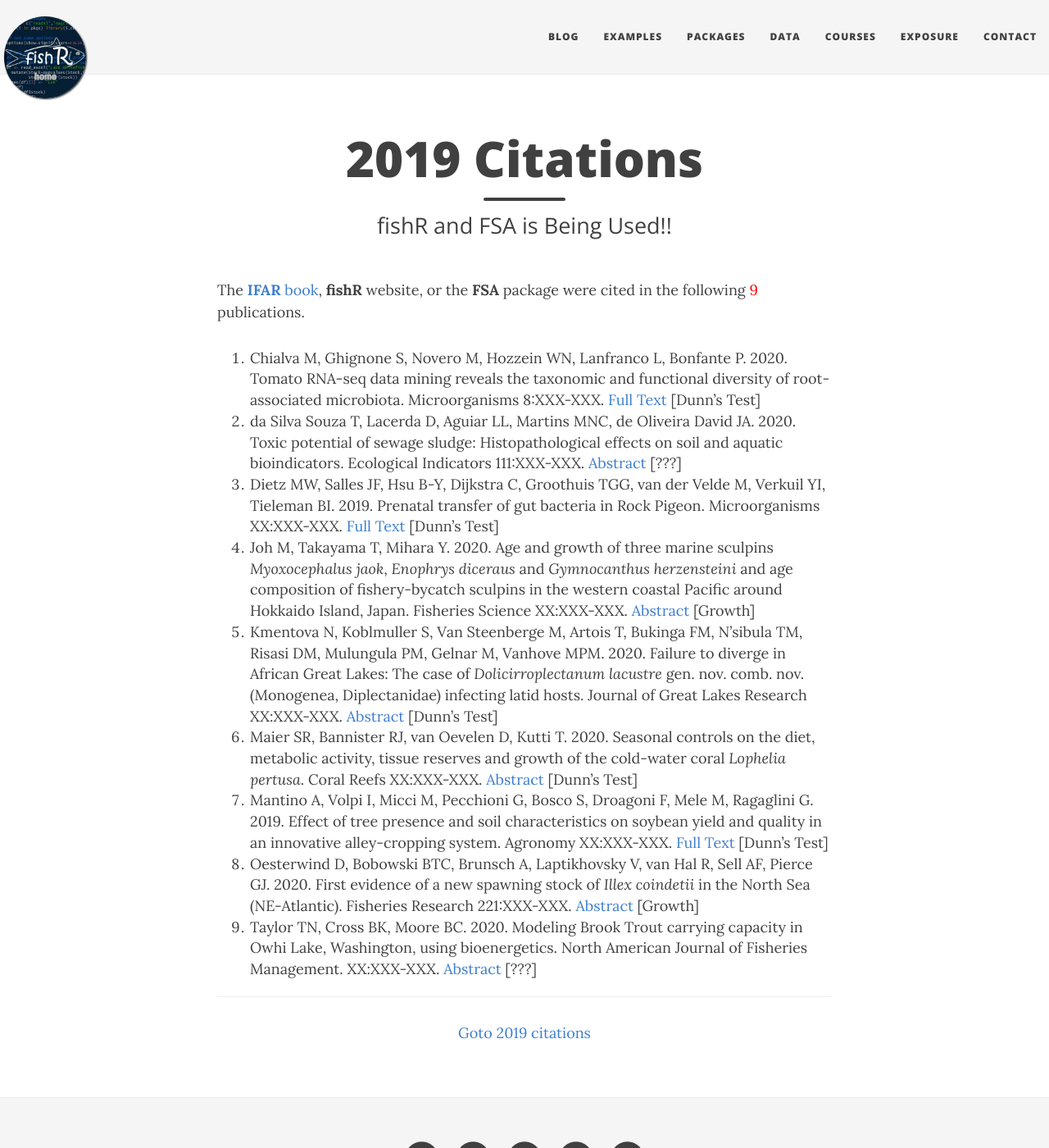
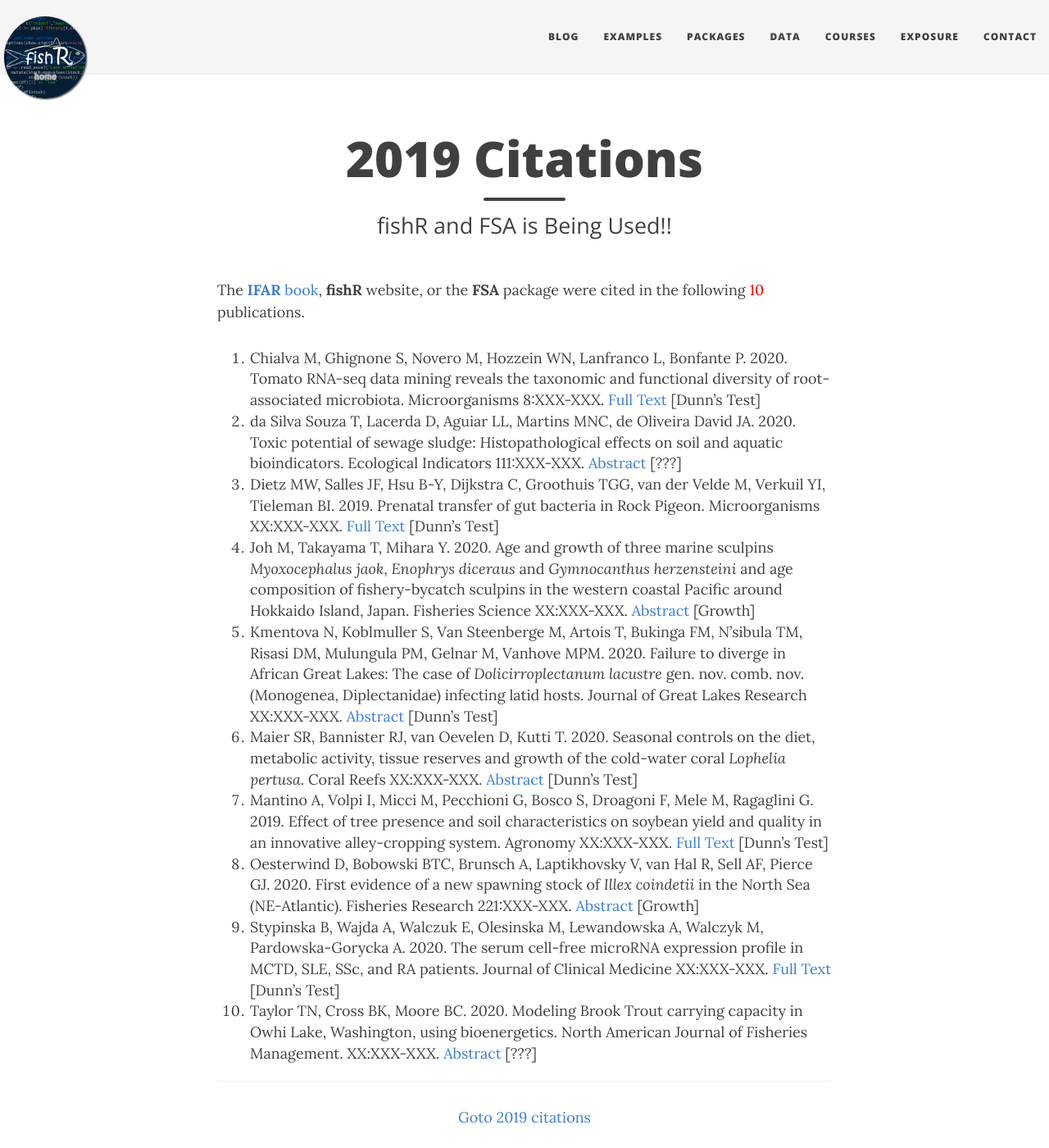
Before and after one commit to droglenc/fishR, a Jekyll site: the page built from exposure/exposure-citations20.md, in a window 1280 px wide and 1400 px high. Shown: the whole window at 82% size. Built offline with Jekyll 4.4.1, drawn with Linux system fonts in a browser that asks for light colours; nearby versions of some CDN libraries.

Commit message:
Update exposure-citations20.md

```diff
--- a/exposure/exposure-citations20.md
+++ b/exposure/exposure-citations20.md
@@ -5,7 +5,7 @@ subtitle: fishR and FSA is Being Used!!
 css: "/css/exposure-citation.css"
 ---
 
-The [**IFAR** book](http://derekogle.com/IFAR/), **fishR** website, or the **FSA** package were cited in the following <span id="contact-div">9</span> publications.
+The [**IFAR** book](http://derekogle.com/IFAR/), **fishR** website, or the **FSA** package were cited in the following <span id="contact-div">10</span> publications.
 
 1. Chialva M, Ghignone S, Novero M, Hozzein WN, Lanfranco L, Bonfante P. 2020. Tomato RNA-seq data mining reveals the taxonomic and functional diversity of root-associated microbiota. Microorganisms 8:XXX-XXX. [Full Text](https://www.mdpi.com/2076-2607/8/1/38/pdf) [Dunn's Test]
 1. da Silva Souza T, Lacerda D, Aguiar LL, Martins MNC, de Oliveira David JA. 2020. Toxic potential of sewage sludge: Histopathological effects on soil and aquatic bioindicators. Ecological Indicators 111:XXX-XXX. [Abstract](https://www.sciencedirect.com/science/article/abs/pii/S1470160X19309756) [???]
@@ -15,6 +15,8 @@ The [**IFAR** book](http://derekogle.com/IFAR/), **fishR** website, or the **FSA
 1. Maier SR, Bannister RJ, van Oevelen D, Kutti T. 2020. Seasonal controls on the diet, metabolic activity, tissue reserves and growth of the cold-water coral *Lophelia pertusa*. Coral Reefs XX:XXX-XXX. [Abstract](https://link.springer.com/article/10.1007/s00338-019-01886-6) [Dunn's Test]
 1. Mantino A, Volpi I, Micci M, Pecchioni G, Bosco S, Droagoni F, Mele M, Ragaglini G. 2019. Effect of tree presence and soil characteristics on soybean yield and quality in an innovative alley-cropping system. Agronomy XX:XXX-XXX. [Full Text](https://www.mdpi.com/2073-4395/10/1/52/pdf) [Dunn's Test]
 1. Oesterwind D, Bobowski BTC, Brunsch A, Laptikhovsky V, van Hal R, Sell AF, Pierce GJ. 2020. First evidence of a new spawning stock of *Illex coindetii* in the North Sea (NE-Atlantic). Fisheries Research 221:XXX-XXX. [Abstract](https://www.sciencedirect.com/science/article/pii/S0165783619302395) [Growth]
+1. Stypinska B, Wajda A, Walczuk E, Olesinska M, Lewandowska A, Walczyk M, Pardowska-Gorycka A. 2020. The serum cell-free microRNA expression profile in
+MCTD, SLE, SSc, and RA patients. Journal of Clinical Medicine XX:XXX-XXX. [Full Text](https://www.mdpi.com/2077-0383/9/1/161/pdf) [Dunn's Test]
 1. Taylor TN, Cross BK, Moore BC. 2020. Modeling Brook Trout carrying capacity in Owhi Lake, Washington, using bioenergetics. North American Journal of Fisheries Management. XX:XXX-XXX. [Abstract](https://afspubs.onlinelibrary.wiley.com/doi/abs/10.1002/nafm.10378) [???]
 
 -----
```
